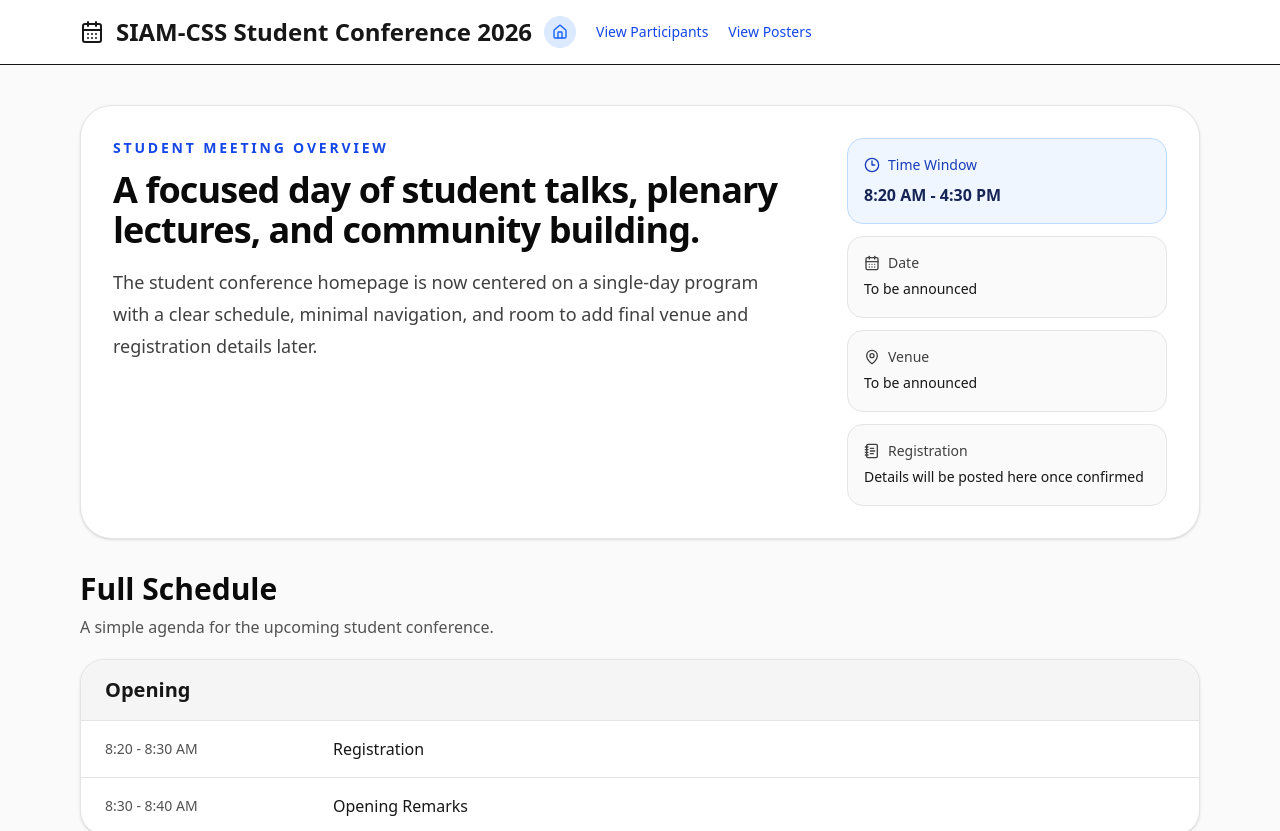
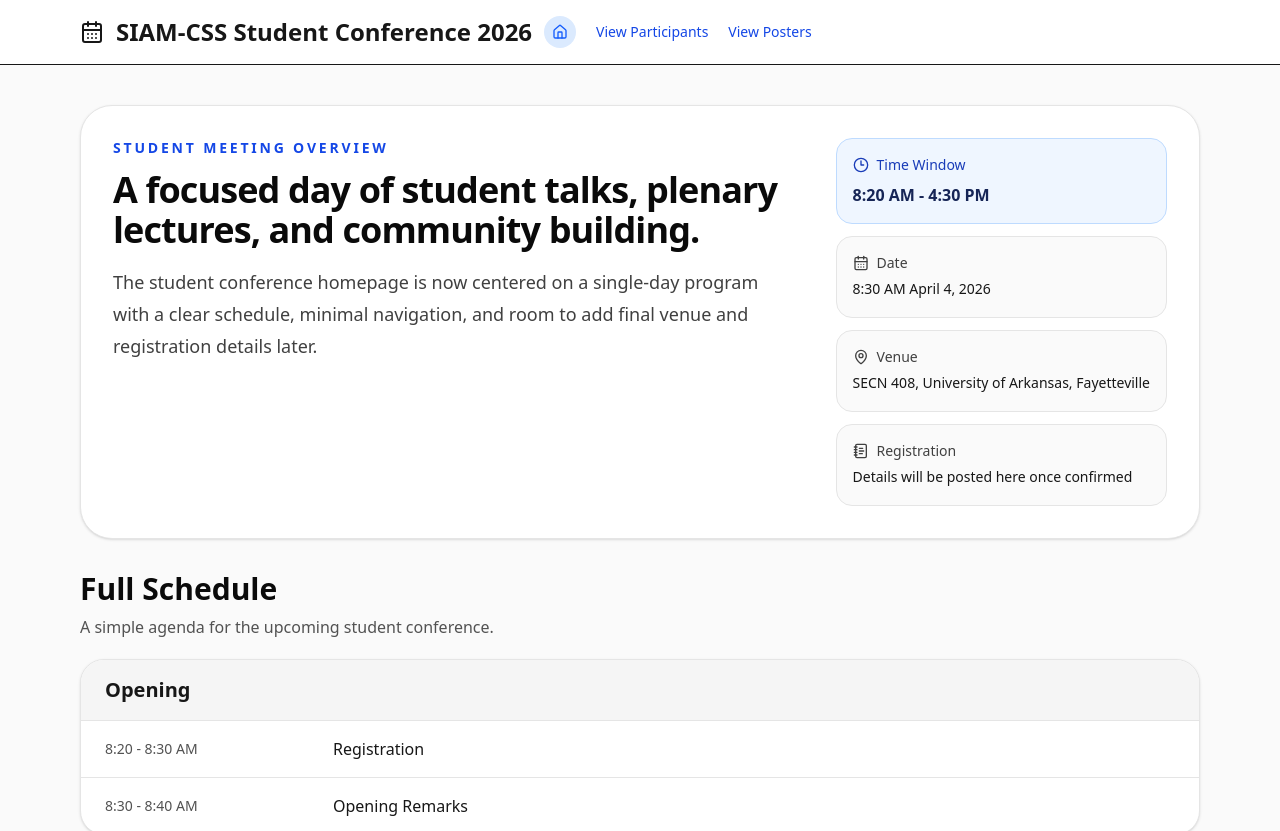
Before and after one commit to SIAM-UARK/UARK-SIAM-CSS-25, a React (Vite) app: page /participants in a window 1280 px wide. Shown: the top 831 px of the page. Built offline with nearby package versions, Linux system fonts and the light colour scheme.

Commit message:
update date

```diff
--- a/src/ProgramPage.jsx
+++ b/src/ProgramPage.jsx
@@ -3,8 +3,8 @@
 import { Link } from "react-router-dom";
 
 const eventFacts = [
-  { label: "Date", value: "To be announced" },
-  { label: "Venue", value: "To be announced" },
+  { label: "Date", value: "8:30 AM April 4, 2026" },
+  { label: "Venue", value: "SECN 408, University of Arkansas, Fayetteville" },
   { label: "Registration", value: "Details will be posted here once confirmed" },
 ];
 
```
